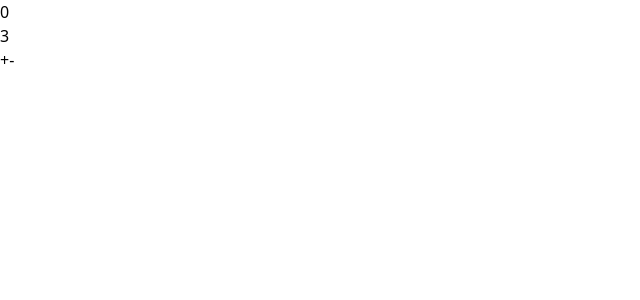
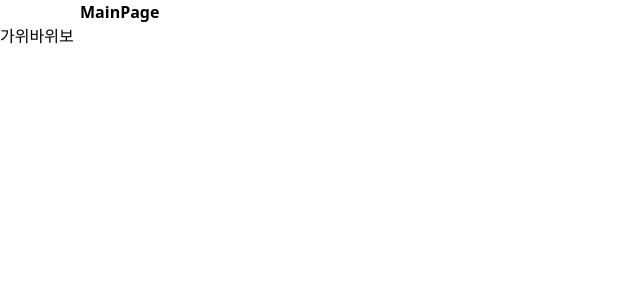
Before and after one commit to cjfal2/djp, a React (Vite) app in the folder front/: page / in a window 1280 px wide. Shown: the top 300 px of the page, without its empty margins (0-640 px from the left). Built offline with nearby package versions, Linux system fonts and the light colour scheme.

Commit message:
240717-1-라우팅설정

```diff
--- a/front/package.json
+++ b/front/package.json
@@ -11,7 +11,8 @@
   },
   "dependencies": {
     "react": "^18.3.1",
-    "react-dom": "^18.3.1"
+    "react-dom": "^18.3.1",
+    "react-router-dom": "^6.25.0"
   },
   "devDependencies": {
     "@types/react": "^18.3.3",
--- a/front/src/App.tsx
+++ b/front/src/App.tsx
@@ -1,22 +1,18 @@
-import { useState } from "react";
+import { BrowserRouter, Route, Routes } from "react-router-dom";
 import "./App.css";
+import MainPage from "./main_page/MainPage";
+import RcpMain from "./rcp_game/RcpMain";
 
 export default function App() {
-  const [count, setCount] = useState<number>(0);
-  const randomNumber: number = Math.floor(Math.random() * 3) + 1;
-  const plusNumber = () => {
-    setCount(count + 1);
-  };
-  const minusNumber = () => {
-    setCount(count - 1);
-  };
-
   return (
     <>
-      <div>{count}</div>
-      <div>{randomNumber}</div>
-      <button onClick={plusNumber}>+</button>
-      <button onClick={minusNumber}>-</button>
+      <BrowserRouter>
+        <Routes>
+          {/* 위에서부터 순서대로 찾아짐  */}
+          <Route path="/" element={<MainPage />} />
+          <Route path="/rcp" element={<RcpMain />} />
+        </Routes>
+      </BrowserRouter>
     </>
   );
 }
--- /dev/null
+++ b/front/src/main_page/MainPage.tsx
@@ -0,0 +1,13 @@
+import React from "react";
+import { Link } from "react-router-dom";
+
+export default function MainPage() {
+  return (
+    <div>
+      <div className="max-w-6xl mx-auto px-4 justify-center items-center font-bold">
+        MainPage
+      </div>
+      <Link to={"/rcp"}>가위바위보</Link>
+    </div>
+  );
+}
--- /dev/null
+++ b/front/src/rcp_game/RcpMain.tsx
@@ -0,0 +1,11 @@
+import { useNavigate } from "react-router-dom";
+
+export default function RcpMain() {
+  const navigate = useNavigate();
+  return (
+    <>
+      <button onClick = {() => {navigate(-1)}}>뒤로가기</button>
+      <div>rcpMain</div>
+    </>
+  );
+}
```
Also changed, not shown: 1 other file (tests, documents, lock files or other folders).
